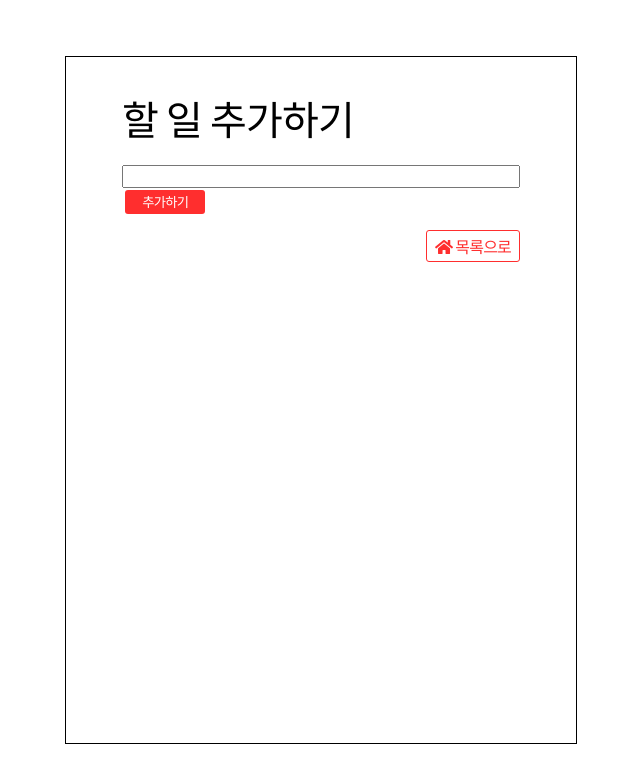
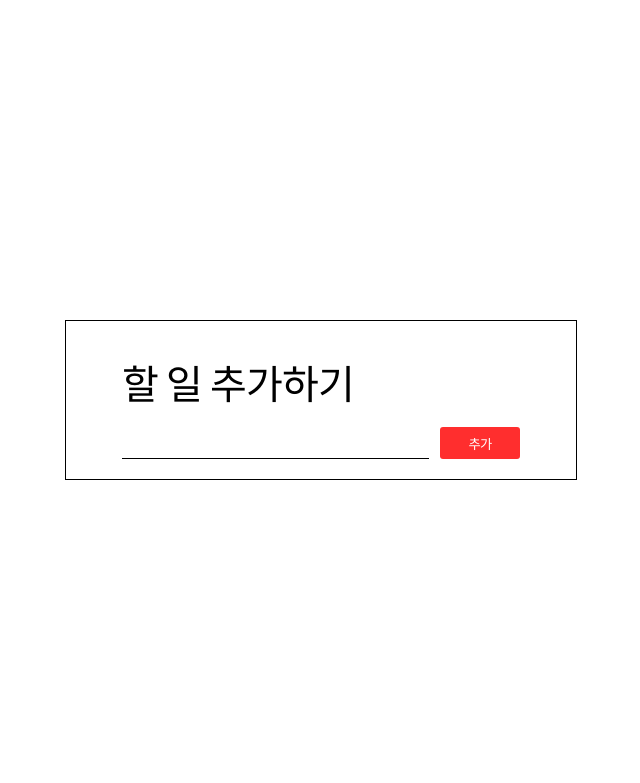
Before and after one commit to eungang3/2021CS50Web, a Django app: page /todolist/add in a window 1280 px wide. Shown: the top 783 px of the page, without its empty margins (319-959 px from the left). Run offline with Django 3.2, Linux system fonts and the light colour scheme; some libraries are stand-ins or nearby versions.

Commit message:
edited addpage style

```diff
--- a/sandbox/lecture3/todo/todolist/static/todolist/styles.css
+++ b/sandbox/lecture3/todo/todolist/static/todolist/styles.css
@@ -91,10 +91,26 @@ a:hover {
     background-color: rgba(255, 46, 46, 1);
     color : white;
     border-radius: 3px;
-    height: 1.5rem;
+    height: 2rem;
     width: 5rem;
+    cursor: pointer;
+}
+
+.addform {
+    display: flex;
+    flex-direction: row;
 }
 
 input[type="text"] {
-    width: 100%;
+    width: 50%;
+    height: 2rem;
+    border: 0;
+    border-bottom: 1px solid;
+    margin-bottom: 0.5rem;
+    margin-right: 0.5rem;
+    flex-grow : 1;
 }
+
+.add-main {
+    height: 20%;
+}
--- a/sandbox/lecture3/todo/todolist/templates/todolist/add.html
+++ b/sandbox/lecture3/todo/todolist/templates/todolist/add.html
@@ -9,15 +9,12 @@
     <div class="title title-p">
         <p class="title-p">할 일 추가하기</p>
     </div>
-    <div class="tasks addform">
-        <form action="" method="POST">
+    <div class="tasks">
+        <form action="" method="POST" class="addform">
             {% csrf_token %}
             {{ form }}
-            <button type="submit" class="button-add">추가하기</button>
+            <button type="submit" class="button-add">추가</button>
         </form>
-    </div>
-    <div class="a-container">
-        <a href="{% url 'todolist:index' %}"><i class="fas fa-home button-i"></i>목록으로</a>
     </div>
 </main>
 {% endblock %}
```
